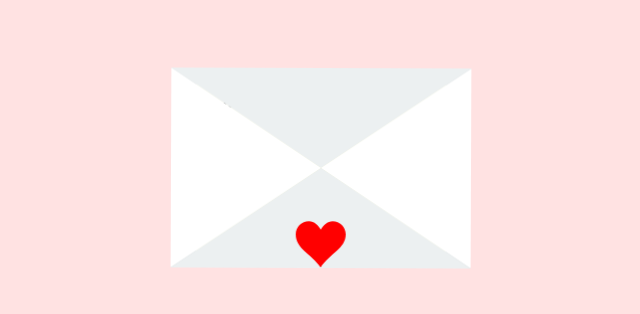
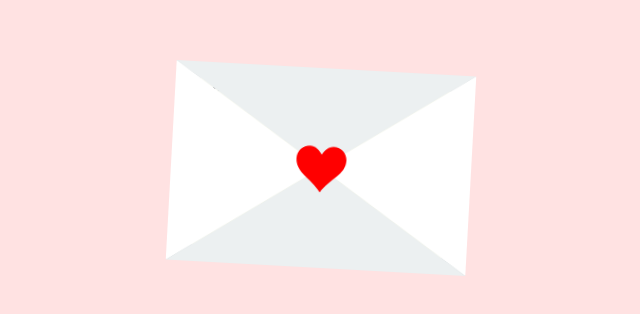
Before and after one commit to elvinlkw/valentines-proj, a React (Vite) app: page / in a window 1280 px wide. Shown: the part 232-546 px from the top of the page, without its empty margins (319-959 px from the left). Built offline with nearby package versions, Linux system fonts and the light colour scheme.

Commit message:
moved animation

```diff
--- a/src/containers/love-letter/loveLetter.css
+++ b/src/containers/love-letter/loveLetter.css
@@ -1,11 +1,3 @@
-.envelope-wrapper {
-  position: absolute;
-  top: 50%;
-  left: 50%;
-  display: block;
-  transform: translate(-50%, -20%);
-}
-
 .envelope {
   position: relative;
   display: block;
@@ -23,13 +15,7 @@
   height: 200px;
   margin: 0 25px;
   background-color: #f5f6d6;
-}
-
-.envelope .envelope__card.open {
-  -webkit-animation: cardJump 0.5s ease 0.5s forwards;
-  -o-animation: cardJump 0.5s ease 0.5s forwards;
-  animation: cardJump 0.5s ease 0.5s forwards;
-  z-index: 1;
+  padding: 12px;
 }
 
 .envelope .enveloper__card-text {
@@ -83,12 +69,16 @@
   border-color: transparent transparent #c9d0d2 transparent;
 }
 
-.heart {
+.heart-wrapper {
   position: relative;
   top: 50%;
   left: 50%;
   margin-top: -25%;
   margin-left: -25px;
+}
+
+.heart {
+  position: relative;
   width: 50px;
   fill: red;
   z-index: 2;
@@ -103,59 +93,3 @@
 .envelope.open:hover .heart {
   transform: none;
 }
-
-.tossing {
-  animation-name: tossing;
-  -webkit-animation-name: tossing;
-
-  animation-duration: 0.75s;
-  -webkit-animation-duration: 0.75s;
-
-  animation-iteration-count: infinite;
-  -webkit-animation-iteration-count: infinite;
-
-  -webkit-animation-timing-function: ease;
-  animation-timing-function: ease;
-}
-
-@keyframes tossing {
-  0% {
-    transform: rotate(-4deg);
-  }
-  50% {
-    transform: rotate(4deg);
-  }
-  100% {
-    transform: rotate(-4deg);
-  }
-}
-
-@-webkit-keyframes tossing {
-  0% {
-    -webkit-transform: rotate(-4deg);
-  }
-  50% {
-    -webkit-transform: rotate(4deg);
-  }
-  100% {
-    -webkit-transform: rotate(-4deg);
-  }
-}
-
-@keyframes cardJump {
-  from {
-    transform: translateY(0);
-  }
-  to {
-    transform: translateY(-200px);
-  }
-}
-
-@-webkit-keyframes cardJump {
-  from {
-    -webkit-transform: translateY(0);
-  }
-  to {
-    -webkit-transform: translateY(-200px);
-  }
-}
--- a/src/containers/love-letter/loveLetter.tsx
+++ b/src/containers/love-letter/loveLetter.tsx
@@ -10,7 +10,7 @@ export const LoveLetter = ({ onAnimationEnd }: LoveLetterProps) => {
   const [isOpen, setIsOpen] = useState(false);
 
   const handleClick = useCallback(
-    (event: MouseEvent<HTMLAnchorElement>) => {
+    (event: MouseEvent<HTMLButtonElement>) => {
       event.preventDefault();
       setIsOpen(true);
       setTimeout(() => {
@@ -44,27 +44,37 @@ export const LoveLetter = ({ onAnimationEnd }: LoveLetterProps) => {
           </symbol>
         </defs>
       </svg>
-      <div style={{ width: '100%', height: '100%' }}>
-        <a
-          className="envelope-wrapper js-open-envelope"
-          href="#"
-          onClick={handleClick}
-        >
-          <div className={cn('envelope', { open: isOpen, tossing: !isOpen })}>
+      <div className="w-full h-full">
+        <div className="flex justify-center items-center h-screen">
+          <div
+            className={cn('envelope', {
+              open: isOpen,
+              'animate-tossing': !isOpen,
+            })}
+          >
             <div className="envelope__side envelope__side--top"></div>
-            <div className={cn('envelope__card', { open: isOpen })}>
+            <div
+              className={cn('envelope__card', {
+                'animate-card-jump z-[1]': isOpen,
+              })}
+            >
               <p className="envelope__card-text">
-                Happy <br /> Valentine's <br /> Day!❤️
+                Happy Valentine's Day Mary J! ❤️
               </p>
             </div>
             <div className="envelope__side envelope__side--right"></div>
             <div className="envelope__side envelope__side--left"></div>
             <div className="envelope__side envelope__side--bottom"></div>
-            <svg className="heart">
-              <use xlinkHref="#icon-heart"></use>
-            </svg>
+            <button
+              className="heart-wrapper cursor-pointer"
+              onClick={handleClick}
+            >
+              <svg className="heart">
+                <use xlinkHref="#icon-heart"></use>
+              </svg>
+            </button>
           </div>
-        </a>
+        </div>
       </div>
     </>
   );
--- a/tailwind.config.js
+++ b/tailwind.config.js
@@ -53,7 +53,9 @@ export default {
       },
       animation: {
         shine: 'shine var(--duration) infinite linear',
-        'line-shadow': 'line-shadow 15s linear infinite',
+        tossing: 'tossing 0.75s infinite ease',
+        'card-jump': 'cardJump 0.5s ease 0.5s forwards',
+        'line-shadow': 'lineShadow 15s linear infinite',
       },
       keyframes: {
         shine: {
@@ -67,7 +69,26 @@ export default {
             'background-position': '0% 0%',
           },
         },
-        'line-shadow': {
+        tossing: {
+          '0%': {
+            transform: 'rotate(-4deg)',
+          },
+          '50%': {
+            transform: 'rotate(4deg)',
+          },
+          '100%': {
+            transform: 'rotate(-4deg)',
+          },
+        },
+        cardJump: {
+          from: {
+            transform: 'translateY(0)',
+          },
+          to: {
+            transform: 'translateY(-200px)',
+          },
+        },
+        lineShadow: {
           '0%': { 'background-position': '0 0' },
           '100%': { 'background-position': '100% -100%' },
         },
```
